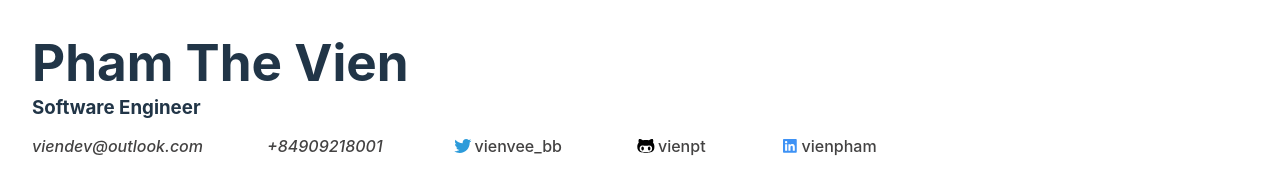
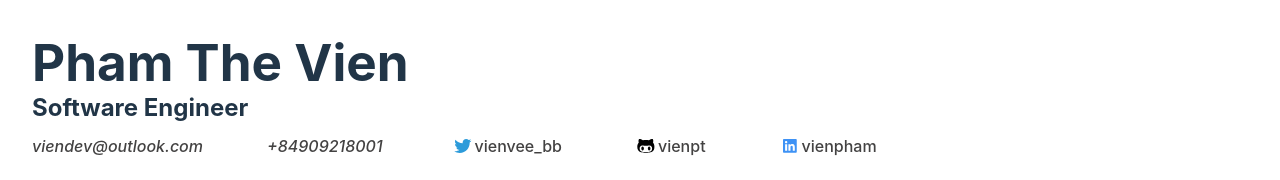
Before and after one commit to vienpt/vienpham-cv, a React (Vite) app: page / in a window 1280 px wide. Shown: the top 180 px of the page. Built offline with nearby package versions, Linux system fonts and the light colour scheme.

Commit message:
fix: update info

```diff
--- a/components/Info.tsx
+++ b/components/Info.tsx
@@ -12,7 +12,7 @@ export default function CVInfo({ info }: Props) {
   return (
     <div className="cv-info">
       <h1>{info.name}</h1>
-      <h3>{info.title}</h3>
+      <h2>{info.title}</h2>
       <div className="cv-info__introduce">
         <address>
           <a href={`mailto:${info.email}`}>
```
